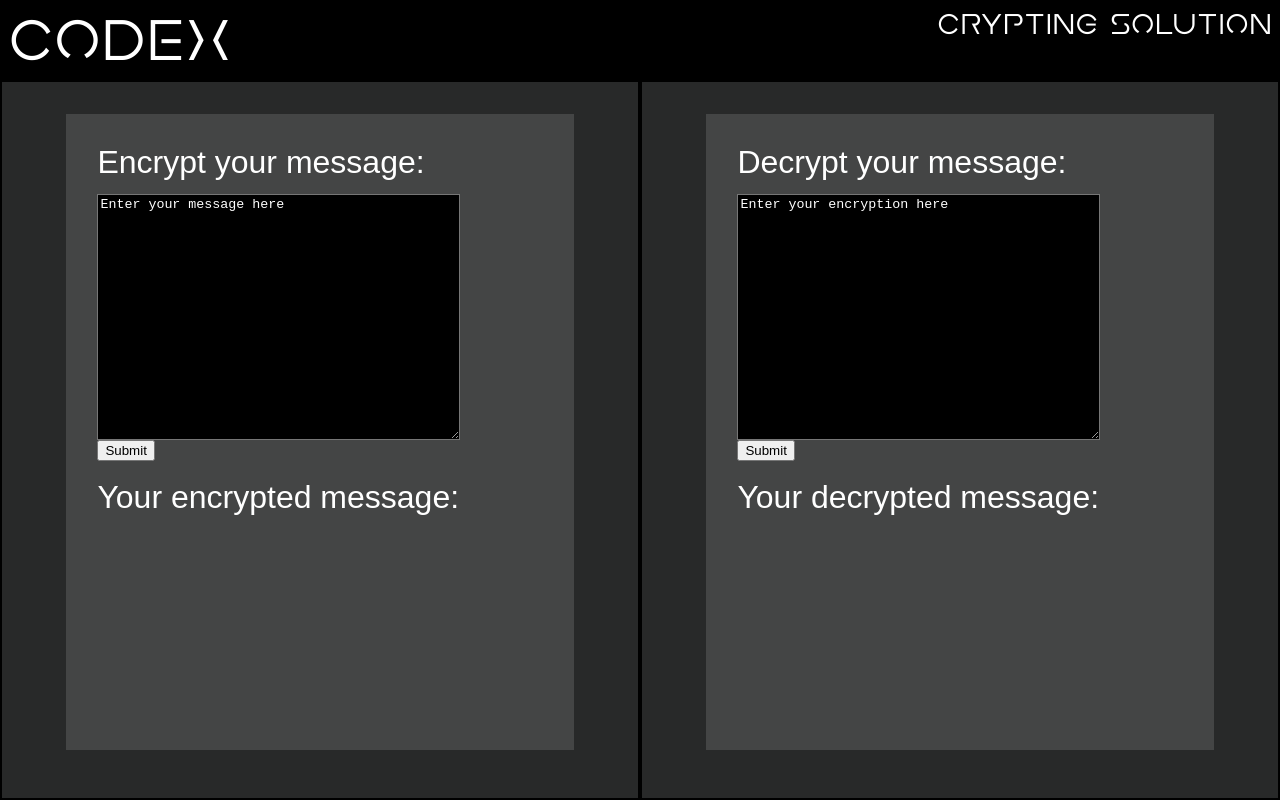
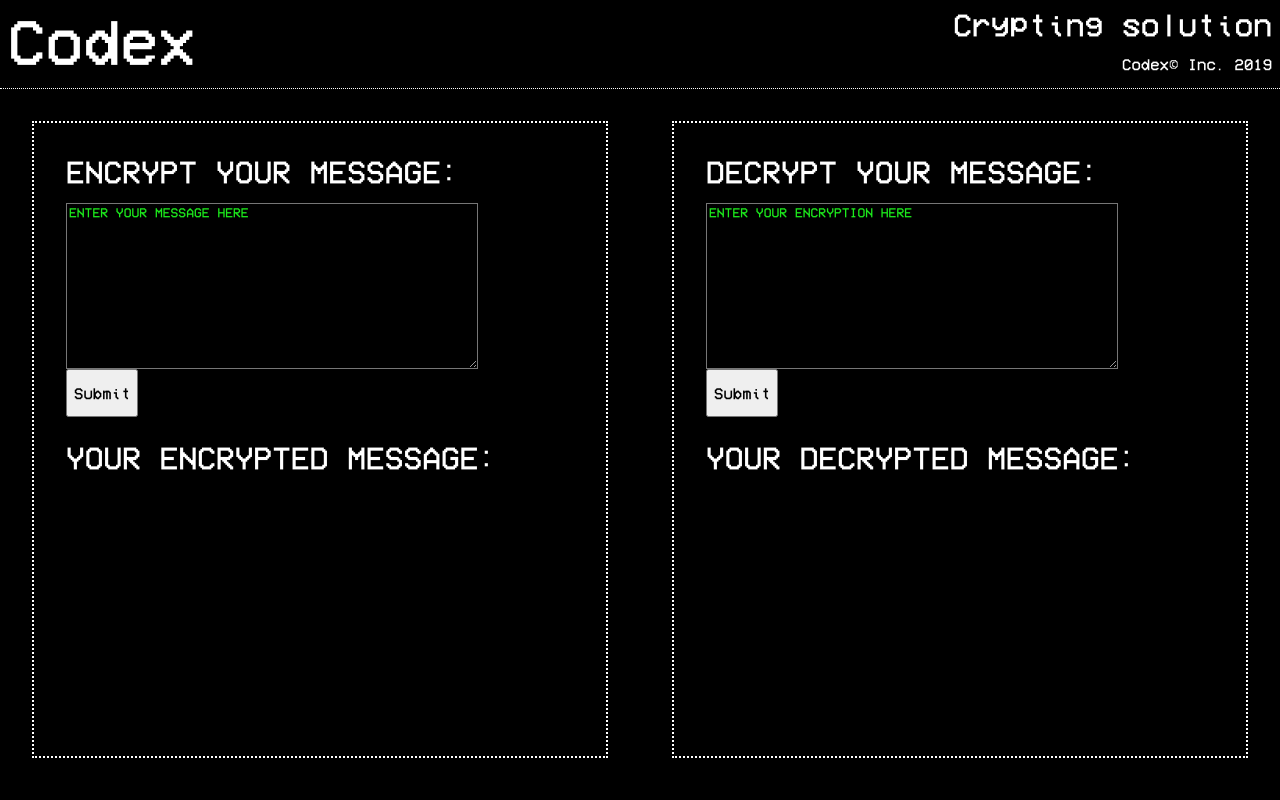
Before and after one commit to Quartzzzz/simple_crypto, a plain HTML site: page index.html in a window 1280 px wide. Drawn offline with Linux system fonts and the light colour scheme.

Commit message:
add font + style professionally

```diff
--- a/index.html
+++ b/index.html
@@ -13,6 +13,7 @@
 			</div>
 			<div class="slogan">
 				<p>Crypting solution</p>
+				<p>Codex© Inc. 2019</p>
 			</div>
 		</div>
 	</header>
@@ -28,7 +29,7 @@
 					<div class="module-title">
 						<h2>Your encrypted message:</h2>
 					</div>
-					<p id="encrypted"></p>
+					<p id="encrypted" class="output"></p>
 				</div>
 			</div>
 		</div>
@@ -43,7 +44,7 @@
 					<div class="module-title">
 						<h2>Your decrypted message:</h2>
 					</div>
-					<p id="decrypted"></p>
+					<p id="decrypted" class="output"></p>
 				</div>
 			</div>
 		</div>
--- a/style.css
+++ b/style.css
@@ -1,6 +1,10 @@
 @font-face {
 	font-family: Earth_orbiter;
 	src: url("fonts/earth_orbiter/earthorbiter.ttf");
+}
+@font-face {
+	font-family: VCR;
+	src: url("fonts/VCR_OSD_MONO_1.001.ttf");
 }
 
 /* http://meyerweb.com/eric/tools/css/reset/
@@ -65,20 +69,27 @@ body {
 
 /*HEADER STYLES*/
 .header {
-	font-family: Earth_orbiter;
+	font-family: VCR;
 	color: white;
 	background-color: black;
 	display: flex;
 	padding: 0.5em;
-
+	padding-bottom: 1em;
+	border-bottom: 1px dotted white;
 }
 .main-title {
 		font-size: 4em;
-
 }
 .slogan {
 	margin-left: auto;
 	font-size: 2em;
+	display: flex;
+	flex-direction: column;
+}
+.slogan > p ~ p {
+	font-size: 0.5em;
+	margin-left: auto;
+	margin-top: auto;
 }
 
 /*CONTENT*/
@@ -88,27 +99,42 @@ body {
 }
 .module {
 	width: 50%;
-	border: 2px solid black;
-	background-color: #282929;
+
+	background-color: black;
 	color: white;
 }
 .module-area {
 	height: 80%;
-	background-color: #444545;
-	margin: 5% 10% 0 10% ;
-	padding: 5%
+	background-color: black;
+	margin: 5% 5% 0 5% ;
+	padding: 5%;
+	border: 2px dotted white;
 }
 .module-title {
+	font-family: VCR;
 	font-size: 2em;
 	padding-bottom: 0.5em;
+	text-transform: uppercase;
 }
 .text-area {
 	display: block;
-	height: 30vh;
+	height: 20vh;
 	width: 80%;
 	background-color: black;
-	color: white;
+	color: #1CEA1C;
+	font-family: VCR;
+	text-transform: uppercase;
 }
 .button {
 	margin-bottom: 1.5em;
+	font-family: VCR;
+	height: 3em;
+	font-size: 1em;
 }
+.output {
+	font-family: VCR;
+	color: #1CEA1C;
+}
+#decrypted {
+		text-transform: uppercase;
+}
```
Also changed, not shown: fonts/VCR_OSD_MONO_1.001.ttf (added), 2 other files.
